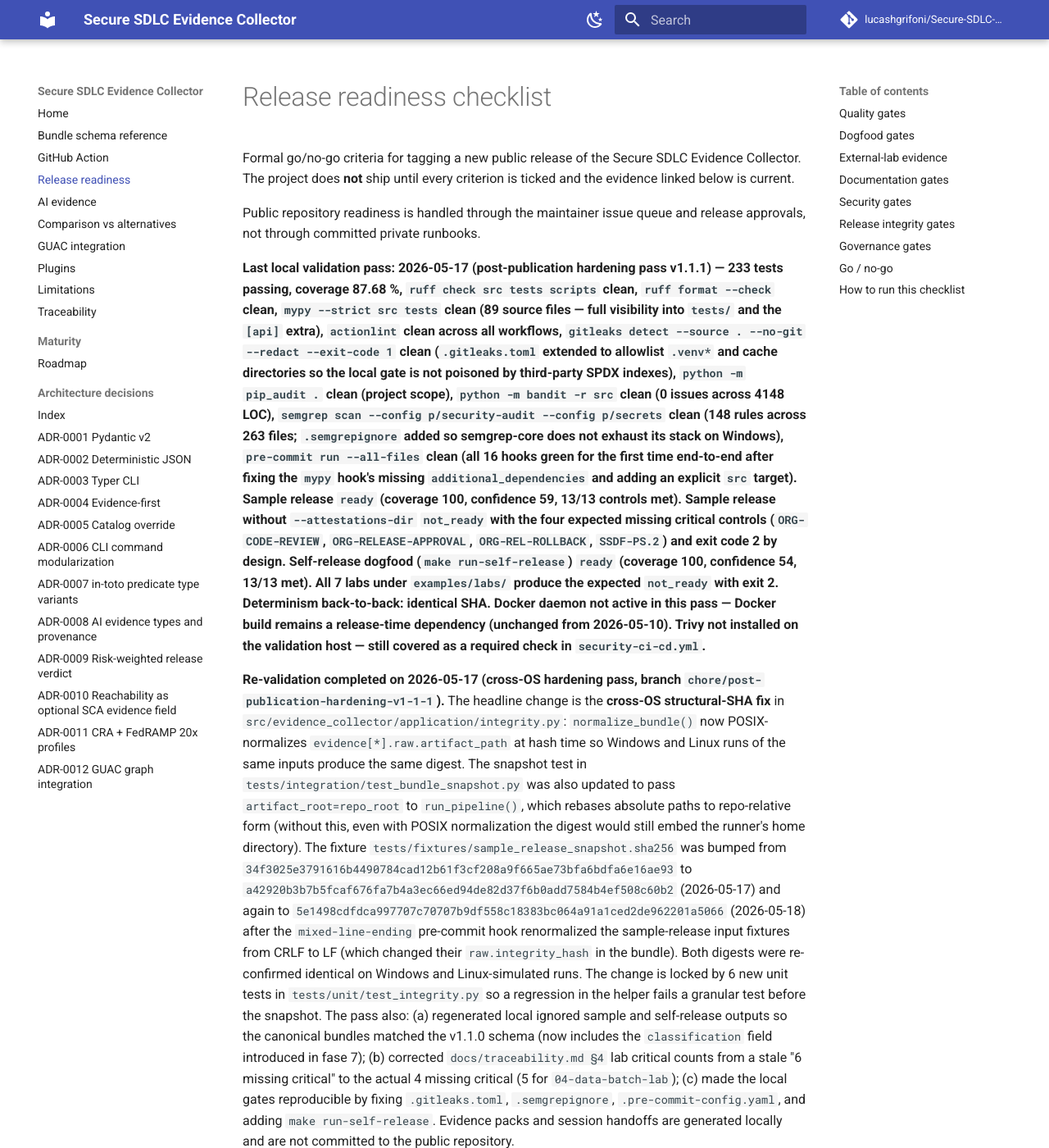
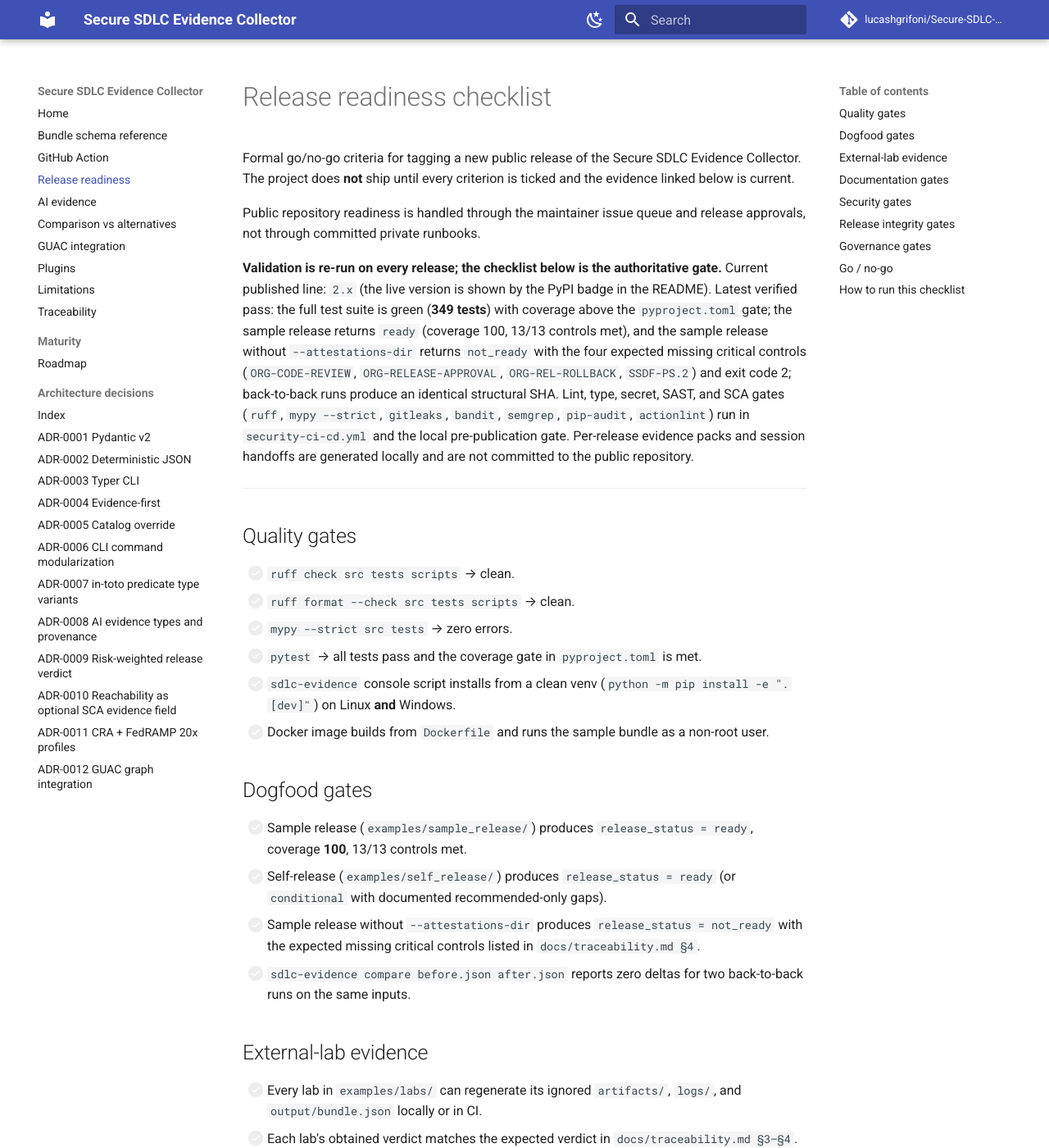
Before and after one commit to lucashgrifoni/Secure-SDLC-Evidence-Collector, an MkDocs documentation site: the page built from docs/release-readiness.md, in a window 1280 px wide and 1400 px high. Shown: the whole window at 82% size. Built offline with MkDocs 1.6.1 and Material for MkDocs 9.7.7, drawn with Linux system fonts in a browser that asks for light colours; comment, search, counter and statistics services are not loaded; some of the changed text lies outside the part shown.

Commit message:
docs: align public docs with v2.x reality
- SECURITY.md: mark 2.x supported and drop the stale "first signed
  release will be v1.1.0" note (releases are cosign-signed since v2.0.0).
- README: add the PyPI install command, link the docs site and Action
  guide, note the smoke test needs a clone, and point the status badges
  at the Actions run pages instead of raw YAML.
- release-readiness.md: replace the stale v1.1.1 validation block with a
  version-agnostic summary and make the coverage-gate checkbox track
  pyproject.toml.

```diff
--- a/docs/release-readiness.md
+++ b/docs/release-readiness.md
@@ -7,66 +7,20 @@
 Public repository readiness is handled through the maintainer issue queue
 and release approvals, not through committed private runbooks.
 
-**Last local validation pass: 2026-05-17 (post-publication hardening
-pass v1.1.1) — 233 tests passing, coverage 87.68 %, `ruff check src tests
-scripts` clean, `ruff format --check` clean, `mypy --strict src tests`
-clean (89 source files — full visibility into `tests/` and the `[api]`
-extra), `actionlint` clean across all workflows, `gitleaks detect
---source . --no-git --redact --exit-code 1` clean (`.gitleaks.toml`
-extended to allowlist `.venv*` and cache directories so the local
-gate is not poisoned by third-party SPDX indexes), `python -m
-pip_audit .` clean (project scope), `python -m bandit -r src` clean
-(0 issues across 4148 LOC), `semgrep scan --config p/security-audit
---config p/secrets` clean (148 rules across 263 files;
-`.semgrepignore` added so semgrep-core does not exhaust its stack on
-Windows), `pre-commit run --all-files` clean (all 16 hooks green for
-the first time end-to-end after fixing the `mypy` hook's missing
-`additional_dependencies` and adding an explicit `src` target).
-Sample release `ready` (coverage 100, confidence 59, 13/13 controls
-met). Sample release without `--attestations-dir` `not_ready` with
-the four expected missing critical controls (`ORG-CODE-REVIEW`,
-`ORG-RELEASE-APPROVAL`, `ORG-REL-ROLLBACK`, `SSDF-PS.2`) and exit
-code 2 by design. Self-release dogfood (`make run-self-release`)
-`ready` (coverage 100, confidence 54, 13/13 met). All 7 labs under
-`examples/labs/` produce the expected `not_ready` with exit 2.
-Determinism back-to-back: identical SHA. Docker daemon not active in
-this pass — Docker build remains a release-time dependency
-(unchanged from 2026-05-10). Trivy not installed on the validation
-host — still covered as a required check in `security-ci-cd.yml`.**
-
-**Re-validation completed on 2026-05-17 (cross-OS hardening pass,
-branch `chore/post-publication-hardening-v1-1-1`).** The headline
-change is the **cross-OS structural-SHA fix** in
-`src/evidence_collector/application/integrity.py`:
-`normalize_bundle()` now POSIX-normalizes
-`evidence[*].raw.artifact_path` at hash time so Windows and Linux
-runs of the same inputs produce the same digest. The snapshot test
-in `tests/integration/test_bundle_snapshot.py` was also updated to
-pass `artifact_root=repo_root` to `run_pipeline()`, which rebases
-absolute paths to repo-relative form (without this, even with POSIX
-normalization the digest would still embed the runner's home
-directory). The fixture
-`tests/fixtures/sample_release_snapshot.sha256` was bumped from
-`34f3025e3791616b4490784cad12b61f3cf208a9f665ae73bfa6bdfa6e16ae93`
-to `a42920b3b7b5fcaf676fa7b4a3ec66ed94de82d37f6b0add7584b4ef508c60b2`
-(2026-05-17) and again to
-`5e1498cdfdca997707c70707b9df558c18383bc064a91a1ced2de962201a5066`
-(2026-05-18) after the `mixed-line-ending` pre-commit hook
-renormalized the sample-release input fixtures from CRLF to LF (which
-changed their `raw.integrity_hash` in the bundle). Both digests were
-re-confirmed identical on Windows and Linux-simulated runs. The change is locked
-by 6 new unit tests in `tests/unit/test_integrity.py` so a regression
-in the helper fails a granular test before the snapshot. The pass
-also: (a) regenerated local ignored sample and self-release outputs so
-the canonical bundles matched the v1.1.0 schema (now includes the
-`classification` field introduced in fase 7); (b) corrected
-`docs/traceability.md §4` lab
-critical counts from a stale "6 missing critical" to the actual 4
-missing critical (5 for `04-data-batch-lab`); (c) made the local
-gates reproducible by fixing `.gitleaks.toml`, `.semgrepignore`,
-`.pre-commit-config.yaml`, and adding `make run-self-release`.
-Evidence packs and session handoffs are generated locally and are not
-committed to the public repository.
+**Validation is re-run on every release; the checklist below is the
+authoritative gate.** Current published line: `2.x` (the live version is
+shown by the PyPI badge in the README). Latest verified pass: the full
+test suite is green (**349 tests**) with coverage above the
+`pyproject.toml` gate; the sample release returns `ready` (coverage 100,
+13/13 controls met), and the sample release without `--attestations-dir`
+returns `not_ready` with the four expected missing critical controls
+(`ORG-CODE-REVIEW`, `ORG-RELEASE-APPROVAL`, `ORG-REL-ROLLBACK`,
+`SSDF-PS.2`) and exit code 2; back-to-back runs produce an identical
+structural SHA. Lint, type, secret, SAST, and SCA gates (`ruff`,
+`mypy --strict`, `gitleaks`, `bandit`, `semgrep`, `pip-audit`,
+`actionlint`) run in `security-ci-cd.yml` and the local pre-publication
+gate. Per-release evidence packs and session handoffs are generated
+locally and are not committed to the public repository.
 
 ---
 
@@ -75,7 +29,8 @@
 - [ ] `ruff check src tests scripts` → clean.
 - [ ] `ruff format --check src tests scripts` → clean.
 - [ ] `mypy --strict src tests` → zero errors.
-- [ ] `pytest` → all tests pass and `--cov-fail-under=80` is met.
+- [ ] `pytest` → all tests pass and the coverage gate in `pyproject.toml`
+      is met.
 - [ ] `sdlc-evidence` console script installs from a clean venv
       (`python -m pip install -e ".[dev]"`) on Linux **and** Windows.
 - [ ] Docker image builds from `Dockerfile` and runs the sample bundle as a
```
Also changed, not shown: README.md (+24 -5 lines), SECURITY.md (+7 -7 lines).
